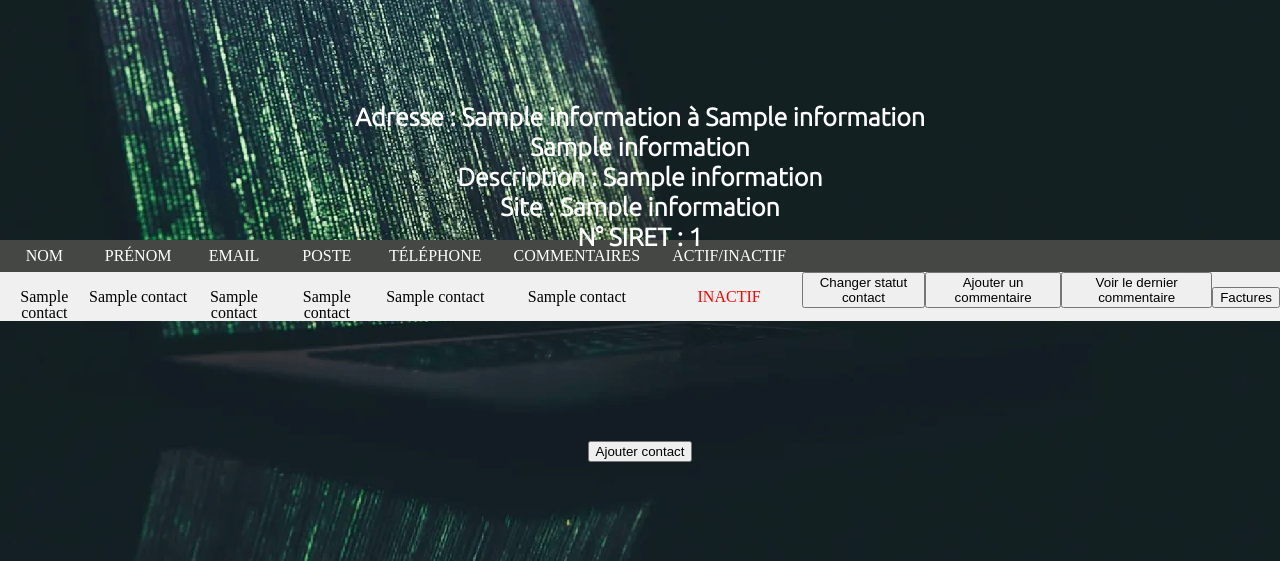
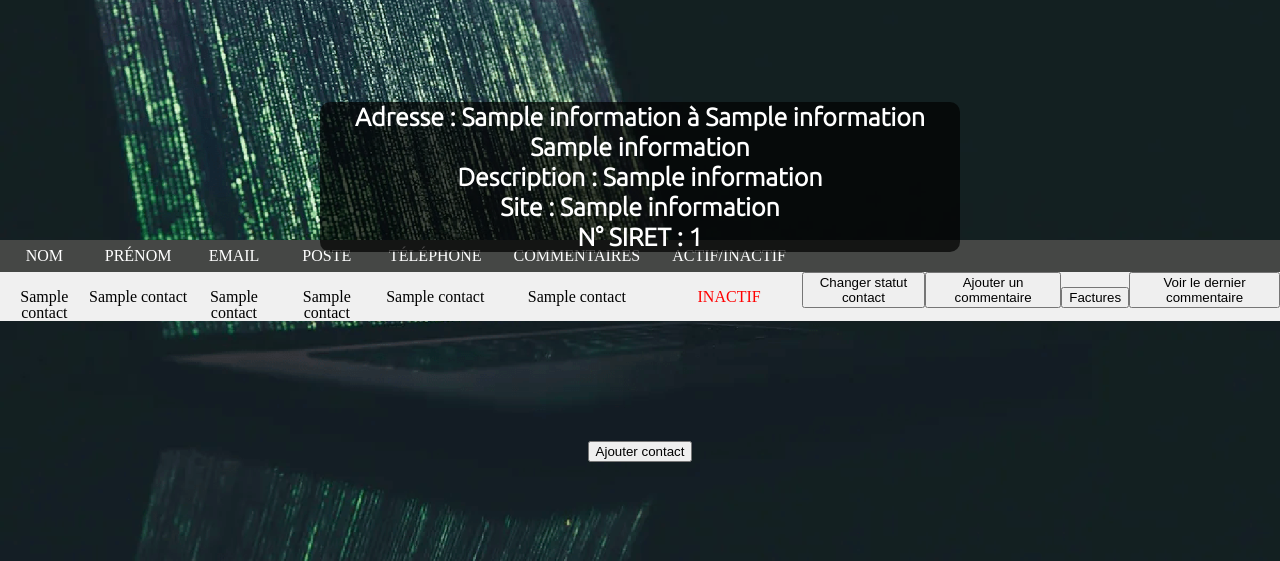
Before and after one commit to Jeannegbl/LaJolieBoiteACode, a Flask app: template templates/prospect.html in a window 1280 px wide. Shown: the part 138-699 px from the top of the page. Run offline with Flask 2, Linux system fonts and the light colour scheme; the template is opened without the code that fills it: values that come from a table or form of the project are taken from there, most other values are stand-ins (such as "Sample title", 1, 10 or a date in 2020); some libraries are stand-ins or nearby versions.

Commit message:
CSS modifier et une ligne SQL

```diff
--- a/main.py
+++ b/main.py
@@ -107,7 +107,7 @@ def prospect(prospect, statut, recherche):
     connexion_unique = DBSingleton.Instance()
     sql = "SELECT contact.*, COUNT(commentaire.contact_id) AS 'Nombre de commentaire' FROM `contact` LEFT JOIN " \
           "commentaire ON commentaire.contact_id = contact.id JOIN prospect ON prospect.id = contact.prospect_id " \
-          "WHERE prospect.nom = %s AND statut = '" + str(bool_statut) + "' " + sqlfiltre + " GROUP BY contact.nom"
+          "WHERE prospect.nom = %s AND statut = '" + str(bool_statut) + "' " + sqlfiltre + " GROUP BY contact.email"
     params: tuple = (prospect,)
     contacts = connexion_unique.query(sql, params)
     element_2 = "SELECT prospect.numero_siret, prospect.adresse_postale, prospect.code_postal, prospect.ville, " \
--- a/static/accueil.css
+++ b/static/accueil.css
@@ -263,14 +263,6 @@ body {
     font-size: 8vh;
     margin: 3vh;
 }
-.prospect{
-    position: relative;
-    top: 30vh;
-    margin-left: auto;
-    margin-right: auto;
-    text-align: center;
-    border-collapse: collapse;
-}
 th{
     color: white;
     background-color: #454745;
@@ -285,11 +277,25 @@ tr:nth-child(odd) {
 	background: #ffffff;
   color: black;
 }
+.table{
+    position: relative;
+    top: 30vh;
+    margin-left: auto;
+    margin-right: auto;
+    text-align: center;
+    border-collapse: collapse;
+}
 
-.retour{
+.desc{
   top: 30vh;
   position: absolute;
-  font-family: 'Ubuntu', sans-serif;
+}
+.commentaire{
+  position: relative;
+  top: 10vh;
+}
+.texte{
+ font-family: 'Ubuntu', sans-serif;
   transform: translate(-50%);
   margin-left: 50%;
   font-weight:bold;
@@ -297,6 +303,8 @@ tr:nth-child(odd) {
   font-size: 25px;
   line-height:30px;
   text-align: center;
+  background: rgba(0,0,0,0.7);
+  border-radius: 10px;
 }
 
 a.url {
--- a/templates/accueil.html
+++ b/templates/accueil.html
@@ -2,7 +2,7 @@
 
 {% block content %}
         <section>
-            <table class="prospect">
+            <table class="table">
                 <tr>
                     <th>NOM</th>
                     <th>NOMBRE FACTURE</th>
--- a/templates/prospect.html
+++ b/templates/prospect.html
@@ -9,7 +9,7 @@
                     {{wtf.form_field(barrederecherche.valider, class="btnsub")}}
                 </form>
             </div>
-        <table class="prospect">
+        <table class="table">
             <tr>
                 <th class="espace">NOM</th>
                 <th class="espace">PRÉNOM</th>
@@ -39,26 +39,28 @@
                 {% endif %}
                 <td><a href="/changer-statut/{{nom_prospect}}/{{contact.0}}"><button  class="boutton">Changer statut contact</button></a></td>
                 <td><a href="/ajouter-commentaire/{{nom_prospect}}/{{contact.0}}"><button  class="boutton">Ajouter un commentaire</button></a></td>
+                <td><a href="/apercu_factures/{{nom_prospect}}/{{contact.0}}"><button  class="boutton">Factures</button></a></td>
                 {% if contact.8 != 0 %}
                 <td><a href="/contact/{{nom_prospect}}/{{contact.0}}"><button  class="boutton">Voir le dernier commentaire</button></a></td>
+                {% else %}
+                <td></td>
                 {% endif %}
-                <td><a href="/apercu_factures/{{nom_prospect}}/{{contact.0}}"><button  class="boutton">Factures</button></a></td>
             </tr>
             {% endfor %}
         </table>
             {% for information in info_prospect %}
-            <p class="retour">Adresse : {{information.1}} à {{information.3}} {{information.2}}
+            <p class="desc texte">Adresse : {{information.1}} à {{information.3}} {{information.2}}
                 </br>Description : {{information.4}}
                 </br>Site : <a  class="url" href="{{information.5}}" target="_blank">{{information.5}}</a>
                 </br>N° SIRET : {{information.0}}
             </p>
             {% endfor %}
         <div class="centrer-espacer">
-            <input  class="retour-3 margin" type="button" value="Ajouter contact" onclick="window.location.href='/ajouter-contact/{{nom_prospect}}';">
+            <input  class="margin" type="button" value="Ajouter contact" onclick="window.location.href='/ajouter-contact/{{nom_prospect}}';">
             {% if activiter == 1 %}
-            <input class="retour-2 margin" type="button" value="Voir les comptes inactifs" onclick="window.location.href='/menu-entreprises/{{nom_prospect}}/inactif/filtre-off';">
+            <input class="margin" type="button" value="Voir les comptes inactifs" onclick="window.location.href='/menu-entreprises/{{nom_prospect}}/inactif/filtre-off';">
             {% elif activiter==0 %}
-            <input class="retour-2 margin" type="button" value="Voir les comptes actifs" onclick="window.location.href='/menu-entreprises/{{nom_prospect}}/actif/filtre-off';">
+            <input class="margin" type="button" value="Voir les comptes actifs" onclick="window.location.href='/menu-entreprises/{{nom_prospect}}/actif/filtre-off';">
             {% endif %}
         </div>
     </section>
```
Also changed, not shown: templates/contact.html (+6 -4 lines).
